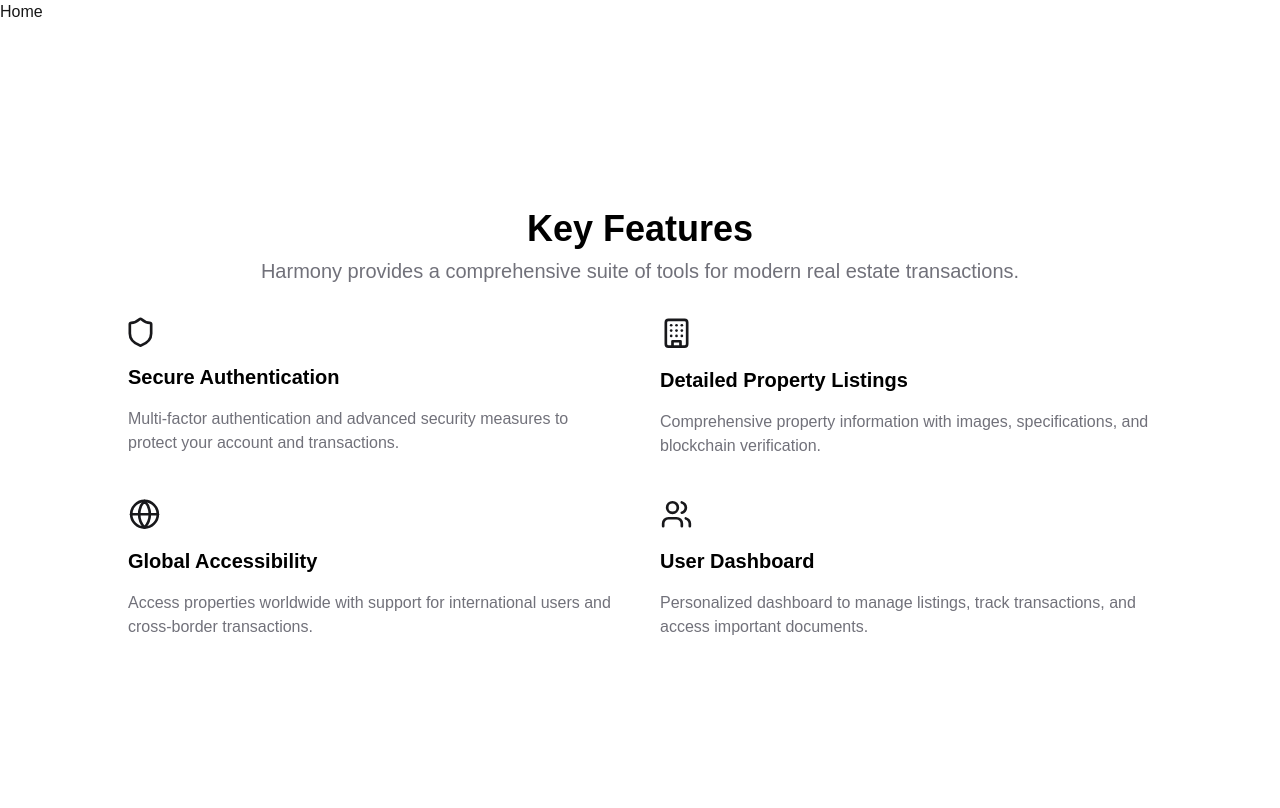
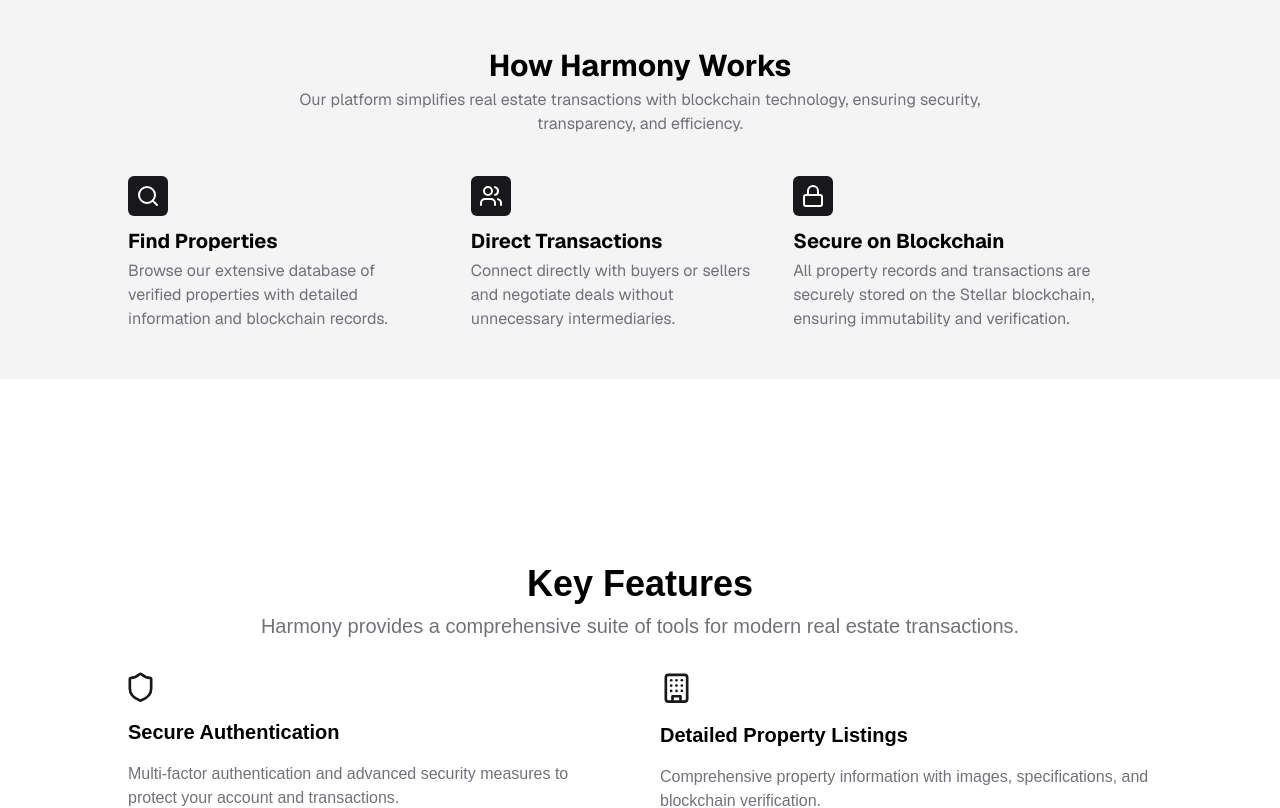
Before and after one commit to HarmonyHomes-developers/Harmony, a Next.js app in the folder harmony-homes/: page / in a window 1280 px wide. Shown: the top 808 px of the page. Built offline with nearby package versions, Linux system fonts and the light colour scheme.

Commit message:
feat: how it works component (#11)

```diff
--- a/harmony-homes/src/app/page.tsx
+++ b/harmony-homes/src/app/page.tsx
@@ -1,10 +1,10 @@
+import HowItWorks from "@/components/HowItWorks";
 import KeyFeatures from "@/components/key-features";
-import Image from "next/image";
 
 export default function Home() {
   return (
     <div>
-      Home
+      <HowItWorks />
       <KeyFeatures />
     </div>
   );
--- /dev/null
+++ b/harmony-homes/src/components/HowItWorks.tsx
@@ -0,0 +1,50 @@
+import { Lock, Search, Users } from "lucide-react";
+
+const howItWorks = [
+  {
+    id: 1,
+    icon: <Search />,
+    title: "Find Properties",
+    description:
+      "Browse our extensive database of verified properties with detailed information and blockchain records.",
+  },
+  {
+    id: 2,
+    icon: <Users />,
+    title: "Direct Transactions",
+    description:
+      "Connect directly with buyers or sellers and negotiate deals without unnecessary intermediaries.",
+  },
+  {
+    id: 3,
+    icon: <Lock />,
+    title: "Secure on Blockchain",
+    description:
+      "All property records and transactions are securely stored on the Stellar blockchain, ensuring immutability and verification.",
+  },
+];
+
+export default function HowItWorks() {
+  return (
+    <div className="bg-[#F4F4F5] text-black flex flex-col justify-center items-center font-sans py-12 space-y-5">
+      <div className="text-center space-y-1">
+        <h2 className="text-3xl font-bold">How Harmony Works</h2>
+        <p className="text-[#71717A] max-w-3xl mx-auto">
+          Our platform simplifies real estate transactions with blockchain
+          technology, ensuring security, transparency, and efficiency.
+        </p>
+      </div>
+      <div className="flex flex-col md:flex-row justify-center items-center space-y-5 md:space-y-0 md:space-x-10 px-5 lg:px-16 mt-5 lg:max-w-6xl mx-auto">
+        {howItWorks.map((data) => (
+          <div key={data.id} className="space-y-1">
+            <span className="inline-block bg-[#18181B] text-white rounded-md p-2">
+              {data.icon}
+            </span>
+            <h3 className="font-bold text-xl">{data.title}</h3>
+            <p className="text-[#71717A]">{data.description}</p>
+          </div>
+        ))}
+      </div>
+    </div>
+  );
+}
```
Also changed, not shown: harmony-homes/package.json (+7 -6 lines), 1 other file (tests, documents, lock files or other folders).
